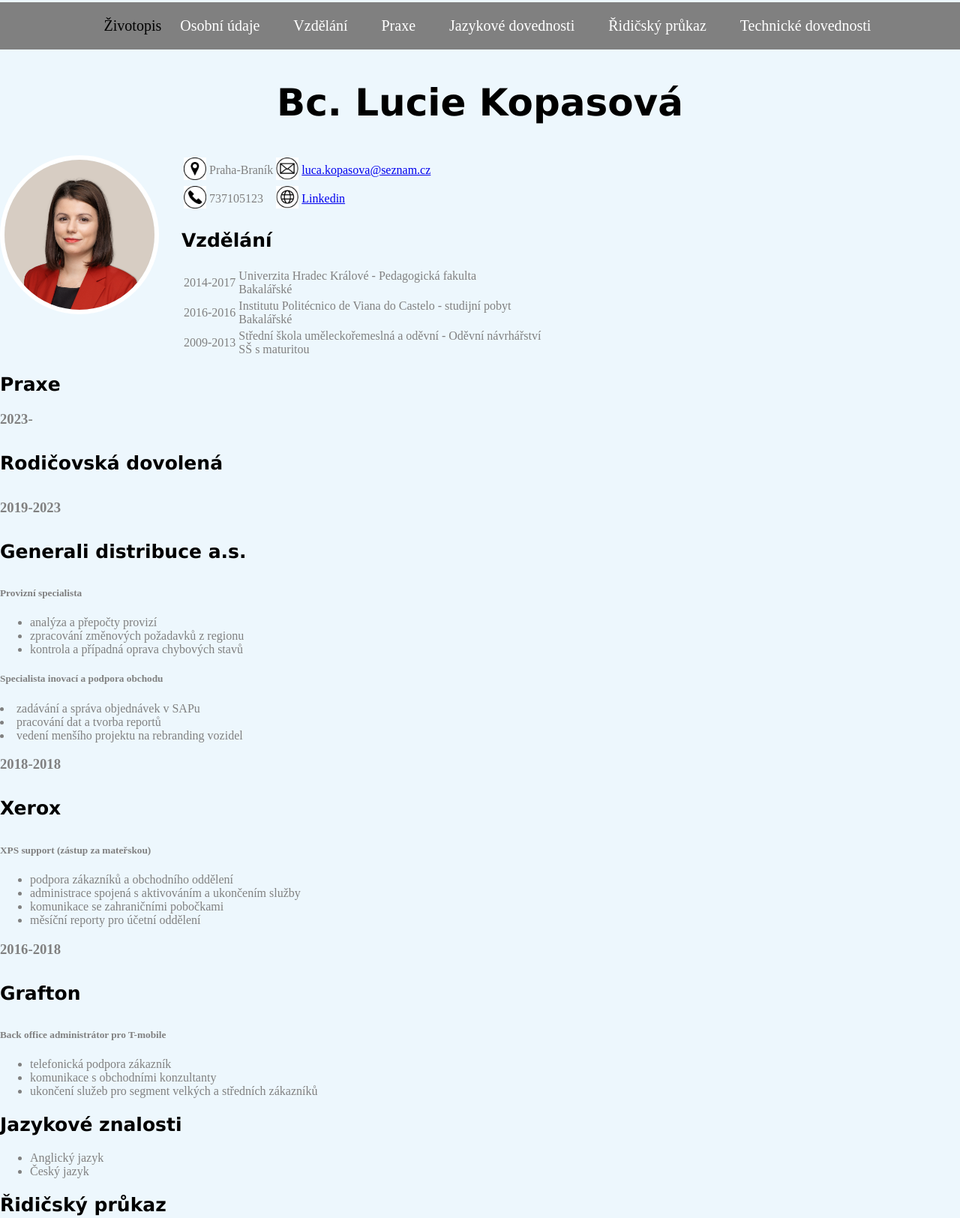
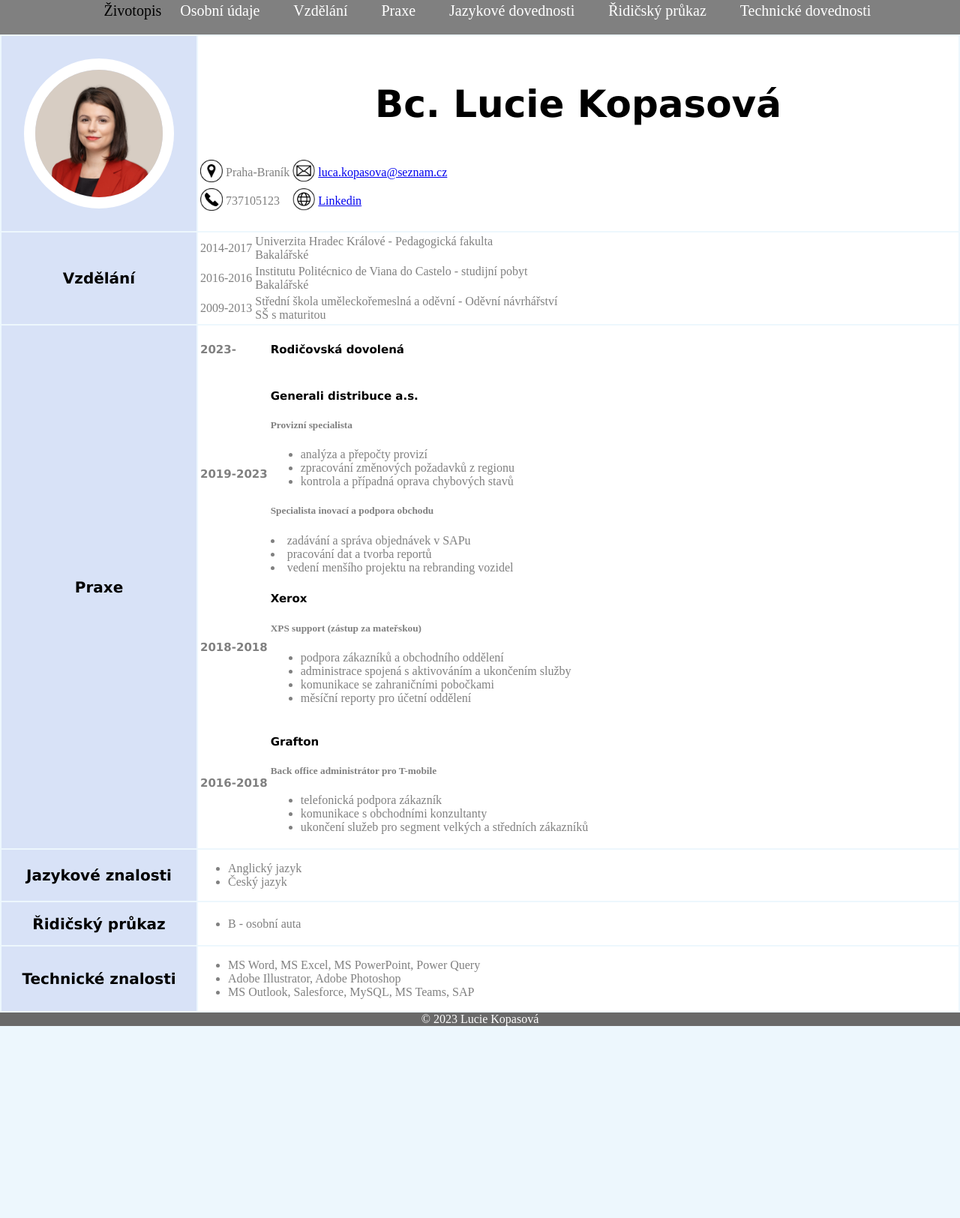
Before and after one commit to LucieKopasova/UkolCV, a plain HTML site: page index.html in a window 1280 px wide. Shown: the part 17-1641 px from the top of the page at 75% size. After the commit the page ends 1385 px from the top, so only its background shows below. Drawn offline with Linux system fonts and the light colour scheme.

Commit message:
přidaní tabulek

```diff
--- a/index.html
+++ b/index.html
@@ -21,11 +21,14 @@
             <li><a href="#technickedovednosti">Technické dovednosti</a></li>
         </ul>
     </header>
-
+<table class="tablebody">
+<tr>
+    <td class="sloupec">
+        <img class="profilovafotka" src="Obrázky/Profilova_fotka_Kopasova.jpg" alt=" Foto Lucie Kopasové">
+    </td>
+    <td class="sloupecdve">
         <section class="osobni udaje" id="osobni udaje">
             <h1>Bc. Lucie Kopasová</h1></body>
-    <img class="profilovafotka" src="Obrázky/Profilova_fotka_Kopasova.jpg" alt=" Foto Lucie Kopasové">
-
 
             <table>
                 <tr>
@@ -39,30 +42,16 @@
                     <td><img class="ikona" src="Obrázky/webovky.jpg" alt="Ikona"></td>
                     <td><a href="https://www.linkedin.com/in/lucie-kopasov%C3%A1-70bb1a184/">Linkedin</a></td>
                 </tr>
-
-
-
             </table>
 
-        <!---
-                <p>1993</p>
-        <p>Praha-Braník</p>
-        <p>737105123</p>
-        <p><a href="mailto:luca.kopasova@seznam.cz">luca.kopasova@seznam.cz</a></p>
-        <p><a href="https://www.linkedin.com/in/lucie-kopasov%C3%A1-70bb1a184/">Linkedin</a></p>
-
-        <img class="ikona" src="Obrázky/person.jpg" alt="Ikona">
-        <img class="ikona" src="Obrázky/mapa.jpg" alt="Ikona">
-        <img class="ikona" src="Obrázky/telefon.jpg" alt="Ikona">
-        <img class="ikona" src="Obrázky/email.jpg" alt="Ikona">
-        <img class="ikona" src="Obrázky/webovky.jpg" alt="Ikona">
-    --->
-
         </section>
-
+    </td>
+</tr>
+<tr>
+    <td class="sloupec"><h2>Vzdělání</h2>
+    </td>
+    <td class="sloupecdve">
         <section class="vzdelani" id="vzdelani">
-    <h2>Vzdělání</h2>
-
             <table>
                 <tr>
                     <td>2014-2017</td>
@@ -78,13 +67,27 @@
                 </tr>
             </table>
         </section>
-
+    </td>
+</tr>
+<tr>
+    <td class="sloupec"><h2>Praxe</h2>
+    </td>
+    <td class="sloupecdve">
         <section class="praxe" id="praxe">
-    <h2>Praxe</h2>
+            <table>
+                <tr>
+                <td>
                     <h3>2023-    </h3>
+                </td>
+                <td>
                     <h4>Rodičovská dovolená</h4>
-
+                </td>
+                </tr>
+                <tr>
+                <td>
                     <h3>2019-2023</h3>
+                </td>
+                <td>
                     <h4>Generali distribuce a.s.</h4>
                         <h5>Provizní specialista</h5>
                             <ul>
@@ -99,8 +102,13 @@
                                 <li> pracování dat a tvorba reportů</li>
                                 <li>vedení menšího projektu na rebranding vozidel</li>
                             </ul>
-
+                </td>
+                </tr>
+                <tr>
+                <td>
                     <h3>2018-2018</h3>
+                </td>
+                <td>
                     <h4>Xerox</h4>
                         <h5>XPS support (zástup za mateřskou)</h5>
                             <ul>
@@ -109,8 +117,13 @@
                                 <li>komunikace se zahraničními pobočkami</li>
                                 <li>měsíční reporty pro účetní oddělení</li>
                             </ul>
-
+                </td>
+                </tr>
+                <tr>
+                <td>
                     <h3>2016-2018</h3>
+                </td>
+                <td>
                     <h4>Grafton</h4>
                         <h5>Back office administrátor pro T-mobile</h5>
                             <ul>
@@ -118,34 +131,65 @@
                                 <li>komunikace s obchodními konzultanty</li>
                                 <li>ukončení služeb pro segment velkých a středních zákazníků</li>
                             </ul>
+                </td>
+                </tr>
+        </table>
+
         </section>
-
+    </td>
+</tr>
+<tr>
+    <td class="sloupec"><h2>Jazykové znalosti</h2>
+    </td>
+    <td class="sloupecdve">
         <section class="jazykove dovednosti" id="jazykovedovednosti">
-    <h2>Jazykové znalosti</h2>
             <ul>
                 <li>Anglický jazyk </li>
                 <li>Český jazyk </li>
             </ul>
         </section>
-
+    </td>
+</tr>
+<tr>
+    <td class="sloupec"><h2>Řidičský průkaz</h2>
+    </td>
+    <td class="sloupecdve">
         <section class="ridicsky prukaz" id="ridicskyprukaz">
-    <h2>Řidičský průkaz</h2>
              <ul>
                 <li> B - osobní auta</li>
             </ul>
         </section>
-
+    </td>
+</tr>
+<tr>
+    <td class="sloupec"><h2>Technické znalosti</h2>
+    </td>
+    <td class="sloupecdve">
         <section class="technicke dovednosti" id="technickedovednosti">
-    <h2>Technické znalosti</h2>
             <ul>
                 <li>MS Word, MS Excel, MS PowerPoint, Power Query</li>
                 <li>Adobe Illustrator, Adobe Photoshop</li>
                 <li>MS Outlook, Salesforce, MySQL, MS Teams, SAP</li>
             </ul>
         </section>
+    </td>
+</tr>
+</table>
 
     <footer class="paticka">
         <p>© 2023 Lucie Kopasová</p>
     </footer>
 </body>
 </html>
+
+<!--
+<table>
+    <tr>
+    <td></td>
+    </tr>
+
+    <tr>
+        <td></td>
+    </tr>
+</table>
+    -->
--- a/style.css
+++ b/style.css
@@ -5,33 +5,66 @@ body {
     margin:0;
 }
 
-h1,h2,h4 {
-    color: black;
-    font-family: Verdana, Geneva, Tahoma, sans-serif;
-    font-size: 25px;
+.sloupec {
+    background-color: #d8e2f7;
+    padding: 0;
+    width: 20%;
 
 }
 
-h3{
-    font-family: 'Gill Sans', 'Gill Sans MT', Calibri, 'Trebuchet MS', sans-serif
-    font-size: 25px;
+.sloupecdve {
+    background-color: white;
+    padding: 0;
+    width:80%;
+
+
+
 }
 
+.tablebody{
+    width: 100%;
+    margin: 0;
+}
+
+
+
+h1 {
+    color: black;
+    font-family: Verdana, Geneva, Tahoma, sans-serif;
+    font-size: 50px;
+    text-align: center;
+}
+
+h2 {
+    color: black;
+    font-family: Verdana, Geneva, Tahoma, sans-serif;
+    font-size: 20px;
+    text-align: center;
+}
+
+h3{
+    font-family: Verdana, Geneva, Tahoma, sans-serif;
+    font-size: 15px;
+
+}
+
+
+h4 {
+    color: black;
+    font-family: Verdana, Geneva, Tahoma, sans-serif;
+    font-size: 15px;
+}
 h5{
     font-family: 'Gill Sans', 'Gill Sans MT', Calibri, 'Trebuchet MS', sans-serif
     font-size: 30px;
 }
-h1 {
-    font-size: 50px;
-    text-align: center;
-}
 
 .profilovafotka {
-    width: 200px;
+    width: 170px;
     border-radius: 50%;
-    border: 6px solid white;
+    border: 15px solid white;
     float: left;
-    margin: 0 30px 30px 0;
+    margin: 30px;
 }
 
 .ikona {
@@ -47,6 +80,9 @@ h1 {
     margin: 0;
 }
 
+.menu {
+    margin: 0;
+}
 .menu li{
     display: inline-block;
 }
```
Lines whose indentation alone changed are shown as unchanged.
